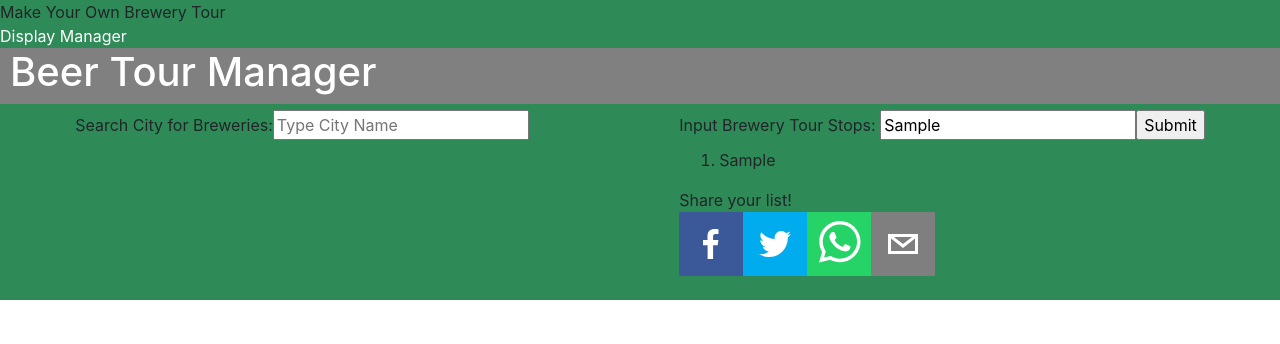
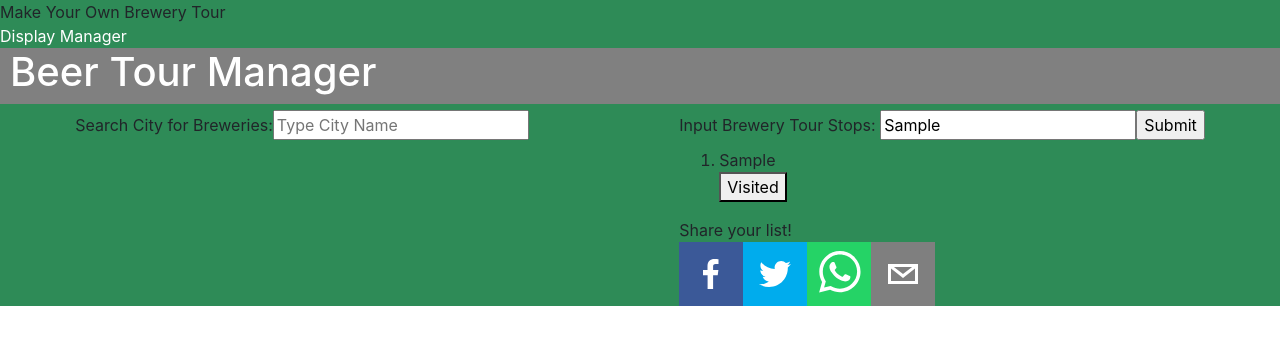
Before and after one commit to dcgleason/brewery-locator, a React (Create React App) app: page /manager in a window 1280 px wide. Both pictures are taken after typing "Sample" into the empty fields and a click on the input "Submit". Shown: the top 344 px of the page. Built offline with nearby package versions, Linux system fonts and the light colour scheme.

Commit message:
added line-through cfunctionality

```diff
--- a/src/App.css
+++ b/src/App.css
@@ -53,3 +53,7 @@
 .link:hover {
    color: #3f2b3d;
 }
+
+.text{
+  text-decoration: line-through;
+}
--- a/src/App.js
+++ b/src/App.js
@@ -7,6 +7,7 @@ import InputItem from "./components/InputItem"
 import Header from './components/Header';
 import { EmailShareButton, FacebookShareButton, TwitterShareButton, WhatsappShareButton } from "react-share";
 import { EmailIcon, FacebookIcon, TwitterIcon, WhatsappIcon } from "react-share";
+import InputList from './components/InputList';
 
 
 
@@ -16,15 +17,31 @@ class App extends React.Component {
     this.state={
       data: [],
       places: [],
+
     }
   }
 
   addItem=(place)=> {
     console.log(place)
+    let info = {
+      text: place,
+      visited: false
+    }
    this.setState({
-      places: [...this.state.places, place],  // not updating with onSubmit
+      places: [...this.state.places, info]
     });
   };
+
+  toggleComplete=(idx)=>{
+    const newArray = this.state.places.slice(0)
+    newArray[idx].visited = !newArray[idx].visited
+    console.log(idx)
+    this.setState ({
+      places: newArray
+    });
+  }
+
+
 
   onChange = (e) => {  // to update state to change the url, onChange runs search function
     this.setState({
@@ -44,6 +61,7 @@ class App extends React.Component {
       };
 
   render() {
+    console.log(this.state)
     return (
     <div className="entire-app">
         <header className="header">
@@ -58,7 +76,8 @@ class App extends React.Component {
         </div>
         <div className="notes-container">
         <InputForm onSubmit={this.addItem}/>
-        <InputItem places={this.state.places}/>
+        <InputList state={this.state} toggleComplete={this.toggleComplete}/>
+        {/* <InputItem state={this.state} toggleComplete={this.toggleComplete}/> */}
          <div className="social-share">
            <div className="share-message">Share your list!</div>
           <FacebookShareButton url={'facebook.com'}><FacebookIcon/></FacebookShareButton>
--- a/src/components/InputItem.js
+++ b/src/components/InputItem.js
@@ -7,10 +7,7 @@ class InputItem extends React.Component{
   render(){
     return(
       <>
-      <ol>
-          {this.props.places.map((item, idx) => <li key={idx}>{item}</li>)
-        }
-      </ol>
+          <li className={this.props.place.visited? 'text' : ""} key={this.props.idx}>{this.props.place.text}</li><button onClick={this.props.toggleComplete}>Visited</button>
       </>
     )
   }
--- /dev/null
+++ b/src/components/InputList.js
@@ -0,0 +1,19 @@
+import React from 'react';
+import InputItem from "./InputItem"
+
+class InputList extends React.Component{
+  constructor(props){
+    super(props)
+  }
+  render(){
+    return(
+      <>
+      <ol>
+          {this.props.state.places.map((item, idx) => <InputItem place={item} idx={idx} toggleComplete={() => this.props.toggleComplete(idx)}/>)}
+        </ol>
+      </>
+    )
+  }
+}
+
+export default InputList;
```
Also changed, not shown: src/components/InputForm.js (+6 -2 lines).
